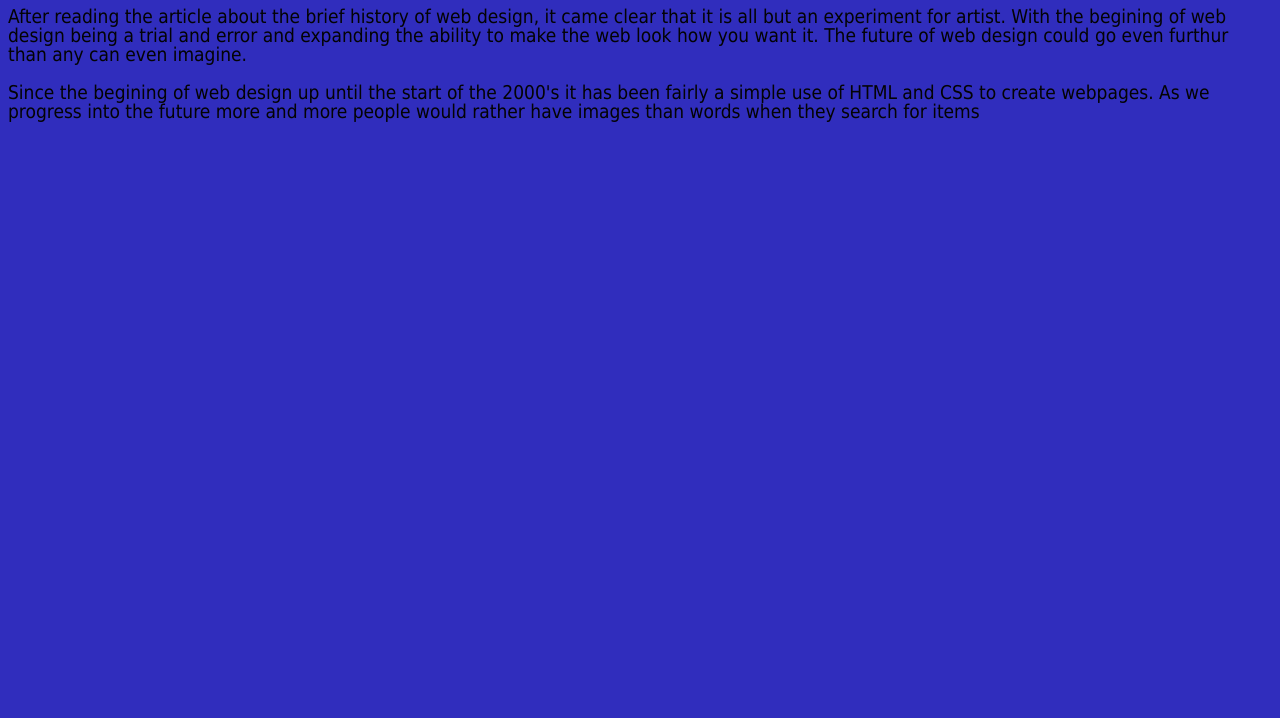
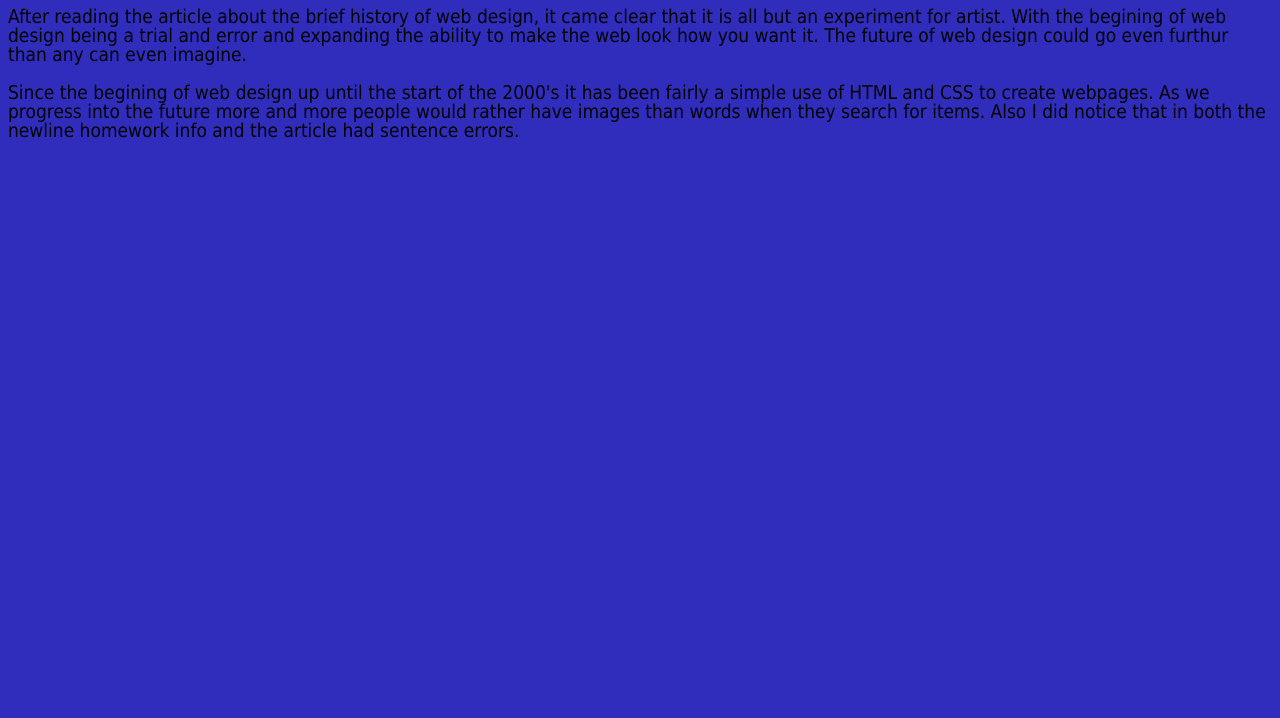
Before and after one commit to valeriabenetti/hello-world, a website: page public/index.html in a window 1280 px wide. Shown: the part 82-800 px from the top of the page. Drawn offline with Linux system fonts and the light colour scheme.

Commit message:
My first webpage

```diff
--- a/package.json
+++ b/package.json
@@ -1,7 +1,7 @@
 {
   "private": true,
   "scripts": {
-    "deploy": "surge ./public --domain hello-world.val\n.surge.sh",
+    "deploy": "surge ./public --domain hello-world.val.surge.sh",
     "start": "browser-sync start --server 'public' --files 'public'"
   },
   "devDependencies": {
--- a/public/index.html
+++ b/public/index.html
@@ -15,6 +15,6 @@
     <p>Since the begining of web design up until the start of the 2000's it has
       been fairly a simple use of HTML and CSS to create webpages. As we progress
       into the future more and more people would rather have images than words
-      when they search for items </p>
+      when they search for items. Also I did notice that in both the newline homework info and the article had sentence errors. </p>
   </body>
 </html>
```
